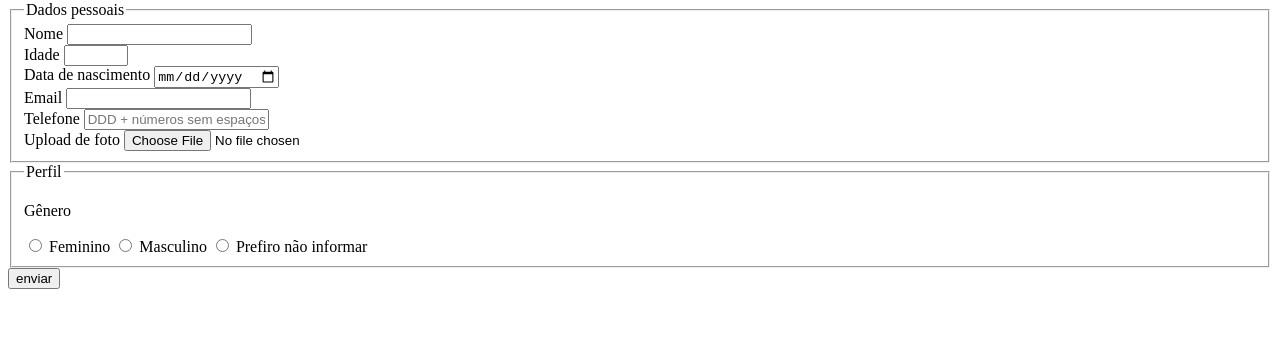
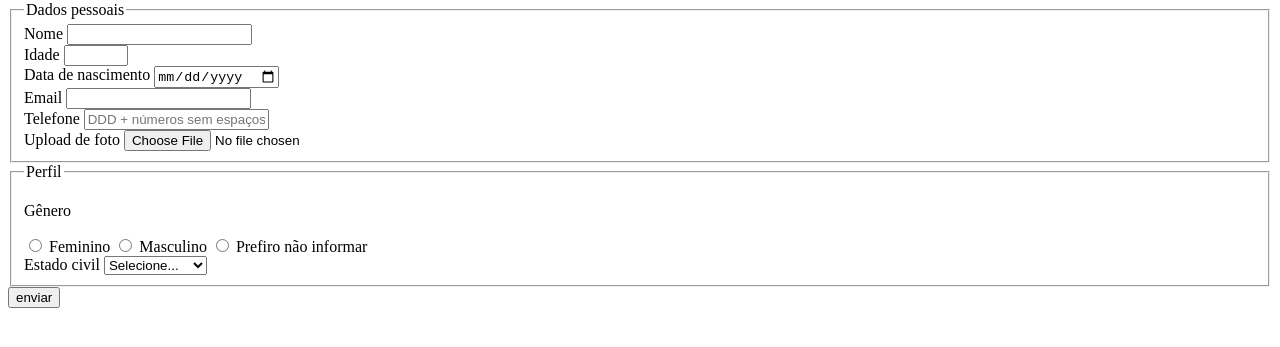
Before and after one commit to Jv6116/nextlevel, a plain HTML site: page index.html in a window 1280 px wide. Shown: the part 79-426 px from the top of the page. Drawn offline with Linux system fonts and the light colour scheme.

Commit message:
Adiciona opcoes de estado civil

```diff
--- a/index.html
+++ b/index.html
@@ -13,7 +13,10 @@
     <fieldset>
         <!-- Dados Pessoais -->
         <legend>Dados pessoais</legend>
-            <label for="userName">Nome</label>
+
+        <form action="" method="get"></form>
+
+        <label for="userName">Nome</label>
             <input type="text" name="userName" required>
             <br>
             <label for="userAge">Idade</label>
@@ -47,9 +50,20 @@
 
      <input type="radio" name="userGender" value="notInformed">
     <label for="userGender">Prefiro não informar</label>
-   </fieldset>
+    <br>
+
+    <label for="maritalStatus">Estado civil</label>
+    <select name="maritalStatus">
+        <option value="notInformed">Selecione...</option>
+        <option value="casado">Casado</option>
+        <option value="solteiro">Solteiro</option>
+        <option value="divorciado">Divorciado</option>
+        <option value="uniaoEstavel">União estável</option>
+    </select>
+
+
+</fieldset>
     <section>
-        <form action="" method="get">
 
 
             <button type="submit">enviar</button>
```
